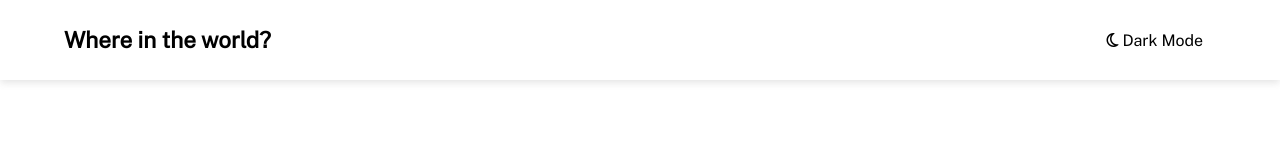
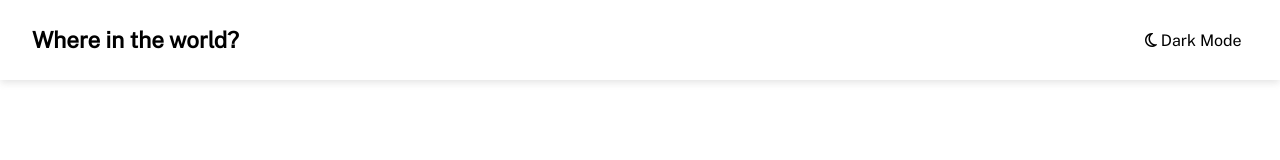
Before and after one commit to FaizAlam4/countries-vite-project, a React (Vite) app: page / in a window 1280 px wide. Shown: the top 160 px of the page. Built offline with nearby package versions, Linux system fonts and the light colour scheme; no server answers.

Commit message:
nav bar design set

```diff
--- a/src/Component/Navigation.css
+++ b/src/Component/Navigation.css
@@ -21,12 +21,12 @@
   }
 
   .nav-item:nth-child(1) {
-    margin-left: 5vw;
+    margin-left: 2.5vw;
     font-size: 1.4rem;
     font-weight: bolder;
   }
 
   .nav-item:nth-child(2) {
-    margin-right: 6vw;
+    margin-right: 3vw;
 
   }
```
